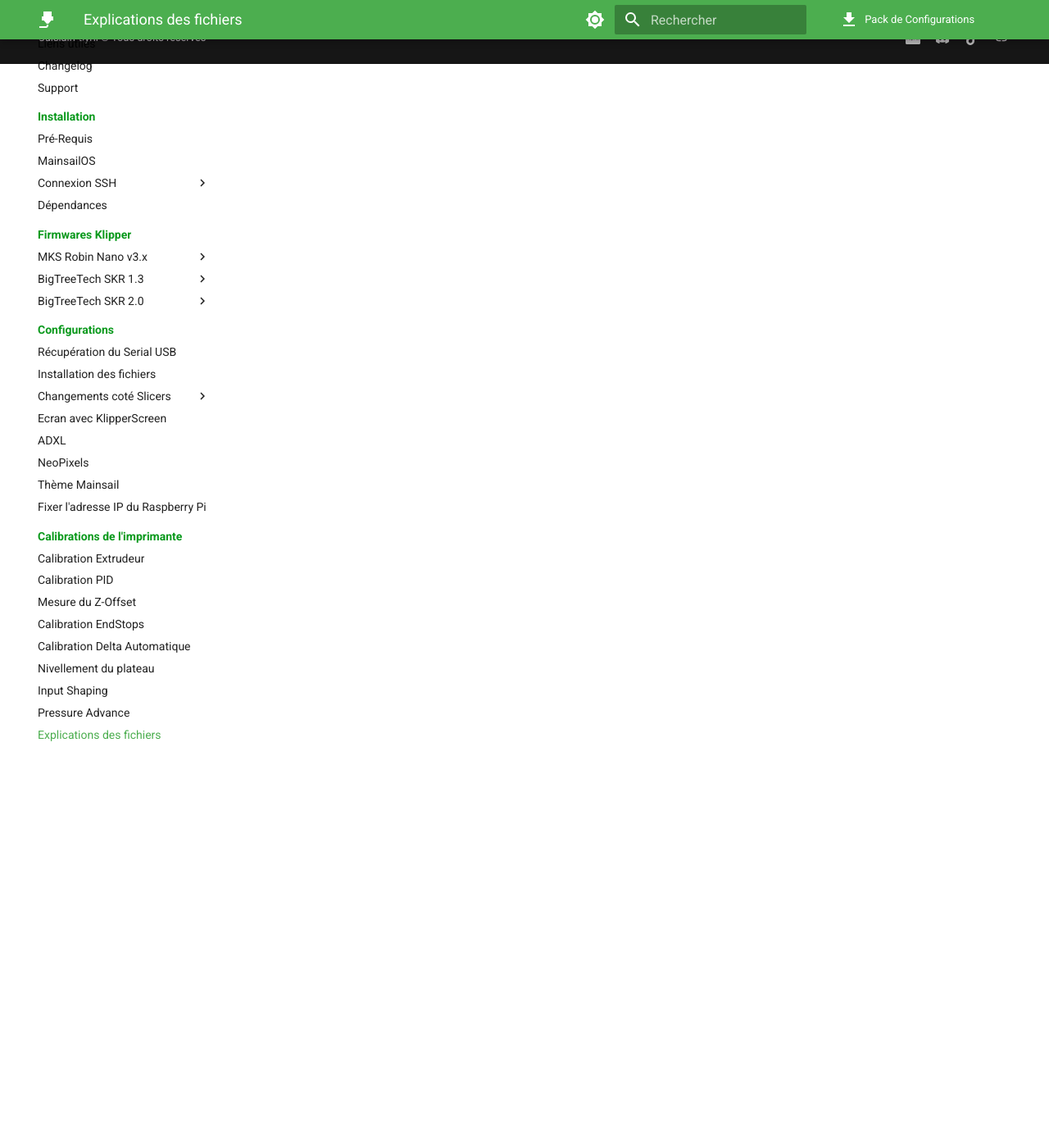
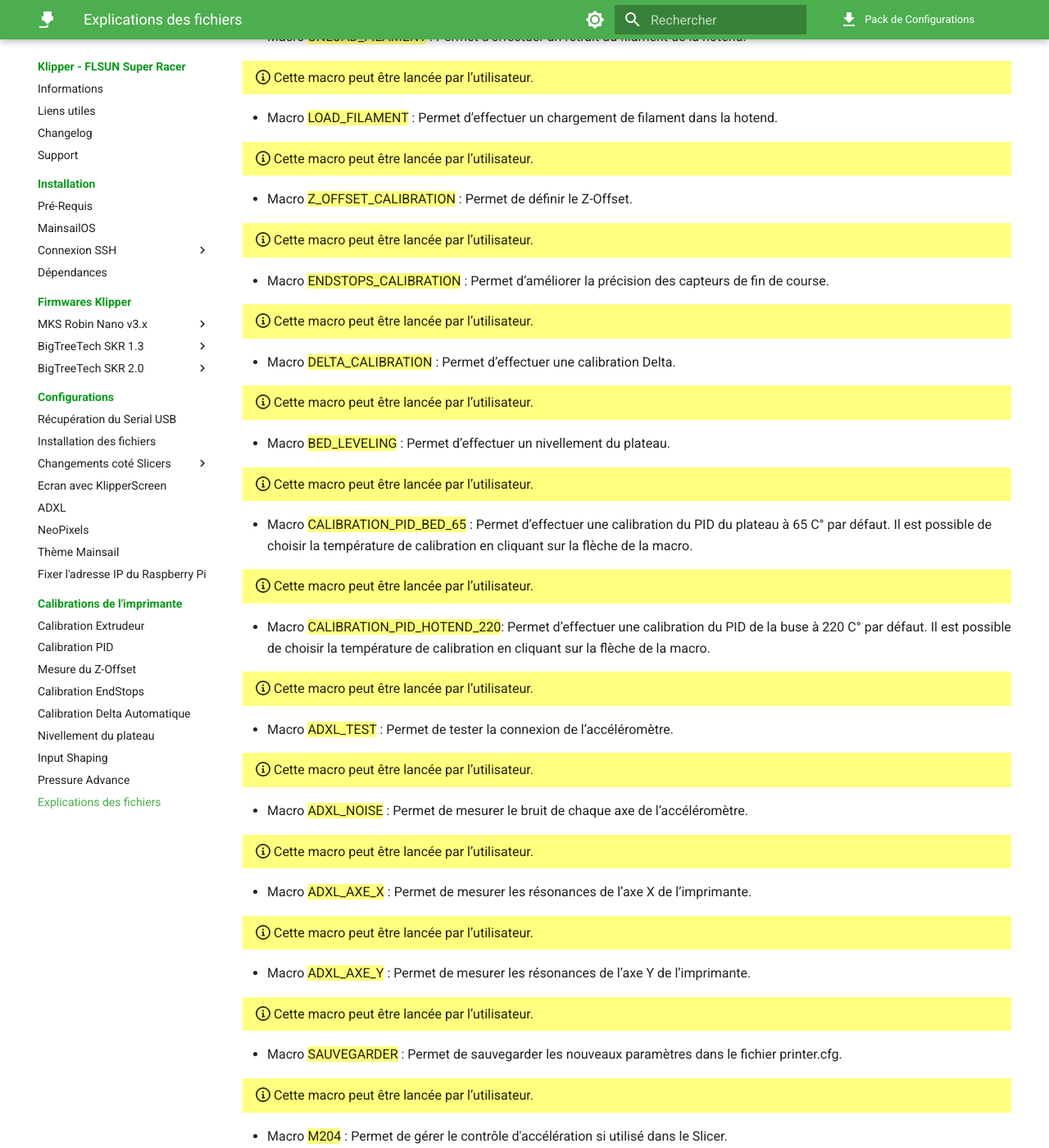
Before and after one commit to Guilouz/test, an MkDocs documentation site: the page built from docs/calibrations/explications-des-fichiers.md, in a window 1280 px wide and 1400 px high, scrolled down 1331 px. Shown: the whole window at 82% size. Built offline with MkDocs 1.6.1 and Material for MkDocs 9.7.7, drawn with Linux system fonts in a browser that asks for light colours; comment, search, counter and statistics services are not loaded; some of the changed text lies outside the part shown.

Commit message:
Update explications-des-fichiers.md

```diff
--- a/docs/calibrations/explications-des-fichiers.md
+++ b/docs/calibrations/explications-des-fichiers.md
@@ -7,24 +7,218 @@
 
 ## Fichiers de configurations :
 
-- Fichier <p style="color:#09991c">adxl_345.cfg</p> : Contient les paramètres de l’accéléromètre.
+- Fichier {==adxl_345.cfg==} : Contient les paramètres de l’accéléromètre.
 
-- Fichier <p style="color:#09991c">crowsnest.conf</p> : Contient les paramètres relatif à la caméra (résolution, framerate etc…).
+- Fichier {==crowsnest.conf==} : Contient les paramètres relatif à la caméra (résolution, framerate etc…).
 
-- Fichier <p style="color:#09991c">KlipperScreen.conf</p> : Contient les paramètres relatif à l’interface de l’écran, certains paramètres peuvent y être modifiés.
+- Fichier {==KlipperScreen.conf==} : Contient les paramètres relatif à l’interface de l’écran.
 
-- Fichier <p style="color:#09991c">macros.cfg</p> : Contient l’ensemble des macros utiles au fonctionnement de Klipper.
+- Fichier {==macros.cfg==} : Contient l’ensemble des macros utiles au fonctionnement de Klipper.
 
-- Fichier <p style="color:#09991c">moonraker.conf</p> : Contient l’ensemble des paramètres relatif au fonctionnement de Klipper et de Mainsail.
+- Fichier {==moonraker.conf==} : Contient l’ensemble des paramètres relatif au fonctionnement de Klipper et de Mainsail.
 
-- Fichier <p style="color:#09991c">neopixels.cfg</p> : Contient l’ensemble des macros utiles au fonctionnement des NeoPixels.
+- Fichier {==neopixels.cfg==} : Contient l’ensemble des macros utiles au fonctionnement des NeoPixels.
 
-- Fichier <p style="color:#09991c">printer.cfg</p> : Contient l’ensemble des paramètres relatifs à l’imprimante.
+- Fichier {==printer.cfg==} : Contient l’ensemble des paramètres relatifs à l’imprimante.
 
-- Fichier <p style="color:#09991c">sonar.conf</p> : Contient l’ensemble des paramètres relatifs au daemon Sonar utilisé par MainsailOS.
+- Fichier {==sonar.conf==} : Contient l’ensemble des paramètres relatifs au daemon Sonar utilisé par MainsailOS.
 
-- Fichier <p style="color:#09991c">timelapse.cfg</p> : Contient l’ensemble des macros utiles au fonctionnement des Timelapses.
+- Fichier {==timelapse.cfg==} : Contient l’ensemble des macros utiles au fonctionnement des Timelapses.
 
-- Fichier <p style="color:#09991c">variables.cfg</p> : Contient la valeur du Gcode Offset sauvegardée.
+- Fichier {==variables.cfg==} : Contient la valeur du Gcode Offset sauvegardée.
 
 ## Macros :
+
+- Macro {==START_PRINT==} : Contient le G-Code de démarrage.
+
+{==
+
+:octicons-info-16: Cette macro est uniquement destinée au fonctionnement de Klipper, elle ne doit pas être lancée par l’utilisateur et peut être masquée dans les paramètres de Mainsail.
+
+==}
+
+- Macro {==END_PRINT==} : Contient le G-Code de fin.
+
+{==
+
+:octicons-info-16: Cette macro est uniquement destinée au fonctionnement de Klipper, elle ne doit pas être lancée par l’utilisateur et peut être masquée dans les paramètres de Mainsail.
+
+==}
+
+- Macro {==PAUSE==} : Permet de mettre en pause l’impression en cours.
+
+{==
+
+:octicons-info-16: Cette macro peut être lancée par l’utilisateur.
+
+==}
+
+- Macro {==RESUME==} : Permet de reprendre l’impression mise en pause.
+
+{==
+
+:octicons-info-16: Cette macro peut être lancée par l’utilisateur.
+
+==}
+
+Macro {==CANCEL_PRINT==} : Permet d’annuler l’impression en cours.
+
+{==
+
+:octicons-info-16: Cette macro peut être lancée par l’utilisateur.
+
+==}
+
+- Macro {==M600==} : G-Code utilisé lors de la détection de fin de filament ou d’un M600 dans le G-Code pour un changement de couleur.
+
+{==
+
+:octicons-info-16: Cette macro est uniquement destinée au fonctionnement de Klipper, elle ne doit pas être lancée par l’utilisateur et peut être masquée dans les paramètres de Mainsail.
+
+==}
+
+- Macro {==UNLOAD_FILAMENT==} : Permet d’effectuer un retrait du filament de la hotend.
+
+{==
+
+:octicons-info-16: Cette macro peut être lancée par l’utilisateur.
+
+==}
+
+- Macro {==LOAD_FILAMENT==} : Permet d’effectuer un chargement de filament dans la hotend.
+
+{==
+
+:octicons-info-16: Cette macro peut être lancée par l’utilisateur.
+
+==}
+
+- Macro {==Z_OFFSET_CALIBRATION==} : Permet de définir le Z-Offset.
+
+{==
+
+:octicons-info-16: Cette macro peut être lancée par l’utilisateur.
+
+==}
+
+- Macro {==ENDSTOPS_CALIBRATION==} : Permet d’améliorer la précision des capteurs de fin de course.
+
+{==
+
+:octicons-info-16: Cette macro peut être lancée par l’utilisateur.
+
+==}
+
+- Macro {==DELTA_CALIBRATION==} : Permet d’effectuer une calibration Delta.
+
+{==
+
+:octicons-info-16: Cette macro peut être lancée par l’utilisateur.
+
+==}
+
+- Macro {==BED_LEVELING==} : Permet d’effectuer un nivellement du plateau.
+
+{==
+
+:octicons-info-16: Cette macro peut être lancée par l’utilisateur.
+
+==}
+
+- Macro {==CALIBRATION_PID_BED_65==} : Permet d’effectuer une calibration du PID du plateau à 65 C° par défaut. Il est possible de choisir la température de calibration en cliquant sur la flèche de la macro.
+
+{==
+
+:octicons-info-16: Cette macro peut être lancée par l’utilisateur.
+
+==}
+
+- Macro {==CALIBRATION_PID_HOTEND_220==}: Permet d’effectuer une calibration du PID de la buse à 220 C° par défaut. Il est possible de choisir la température de calibration en cliquant sur la flèche de la macro.
+
+{==
+
+:octicons-info-16: Cette macro peut être lancée par l’utilisateur.
+
+==}
+
+- Macro {==ADXL_TEST==} : Permet de tester la connexion de l’accéléromètre.
+
+{==
+
+:octicons-info-16: Cette macro peut être lancée par l’utilisateur.
+
+==}
+
+- Macro {==ADXL_NOISE==} : Permet de mesurer le bruit de chaque axe de l’accéléromètre.
+
+{==
+
+:octicons-info-16: Cette macro peut être lancée par l’utilisateur.
+
+==}
+
+- Macro {==ADXL_AXE_X==} : Permet de mesurer les résonances de l’axe X de l’imprimante.
+
+{==
+
+:octicons-info-16: Cette macro peut être lancée par l’utilisateur.
+
+==}
+
+- Macro {==ADXL_AXE_Y==} : Permet de mesurer les résonances de l’axe Y de l’imprimante.
+
+{==
+
+:octicons-info-16: Cette macro peut être lancée par l’utilisateur.
+
+==}
+
+- Macro {==SAUVEGARDER==} : Permet de sauvegarder les nouveaux paramètres dans le fichier printer.cfg.
+
+{==
+
+:octicons-info-16: Cette macro peut être lancée par l’utilisateur.
+
+==}
+
+- Macro {==M204==} : Permet de gérer le contrôle d'accélération si utilisé dans le Slicer.
+
+{==
+
+:octicons-info-16: Cette macro est uniquement destinée au fonctionnement de Klipper, elle ne doit pas être lancée par l’utilisateur et peut être masquée dans les paramètres de Mainsail.
+
+==}
+
+- Macro {==M205==} : Permet de gérer le contrôle de saccade si utilisé dans le Slicer.
+
+{==
+
+:octicons-info-16: Cette macro est uniquement destinée au fonctionnement de Klipper, elle ne doit pas être lancée par l’utilisateur et peut être masquée dans les paramètres de Mainsail.
+
+==}
+
+- Macro - Macro {==SECURITY_OFFSET==} : Permet d'appliquer un Offset de sécurité de 3 mm.
+
+{==
+
+:octicons-info-16: Cette macro peut être lancée par l’utilisateur.
+
+==}
+
+- Macro {==SET_GCODE_OFFSET==} : Permet de sauvegarder en arrière-plan de Gcode Offset.
+
+{==
+
+:octicons-info-16: Cette macro est uniquement destinée au fonctionnement de Klipper, elle ne doit pas être lancée par l’utilisateur et peut être masquée dans les paramètres de Mainsail.
+
+==}
+
+- Macro {==LOAD_GCODE_OFFSETS==} : Permet de charger le Gcode Offset au démarrage de Klipper.
+
+{==
+
+:octicons-info-16: Cette macro est uniquement destinée au fonctionnement de Klipper, elle ne doit pas être lancée par l’utilisateur et peut être masquée dans les paramètres de Mainsail.
+
+==}
+
+<br />
```
